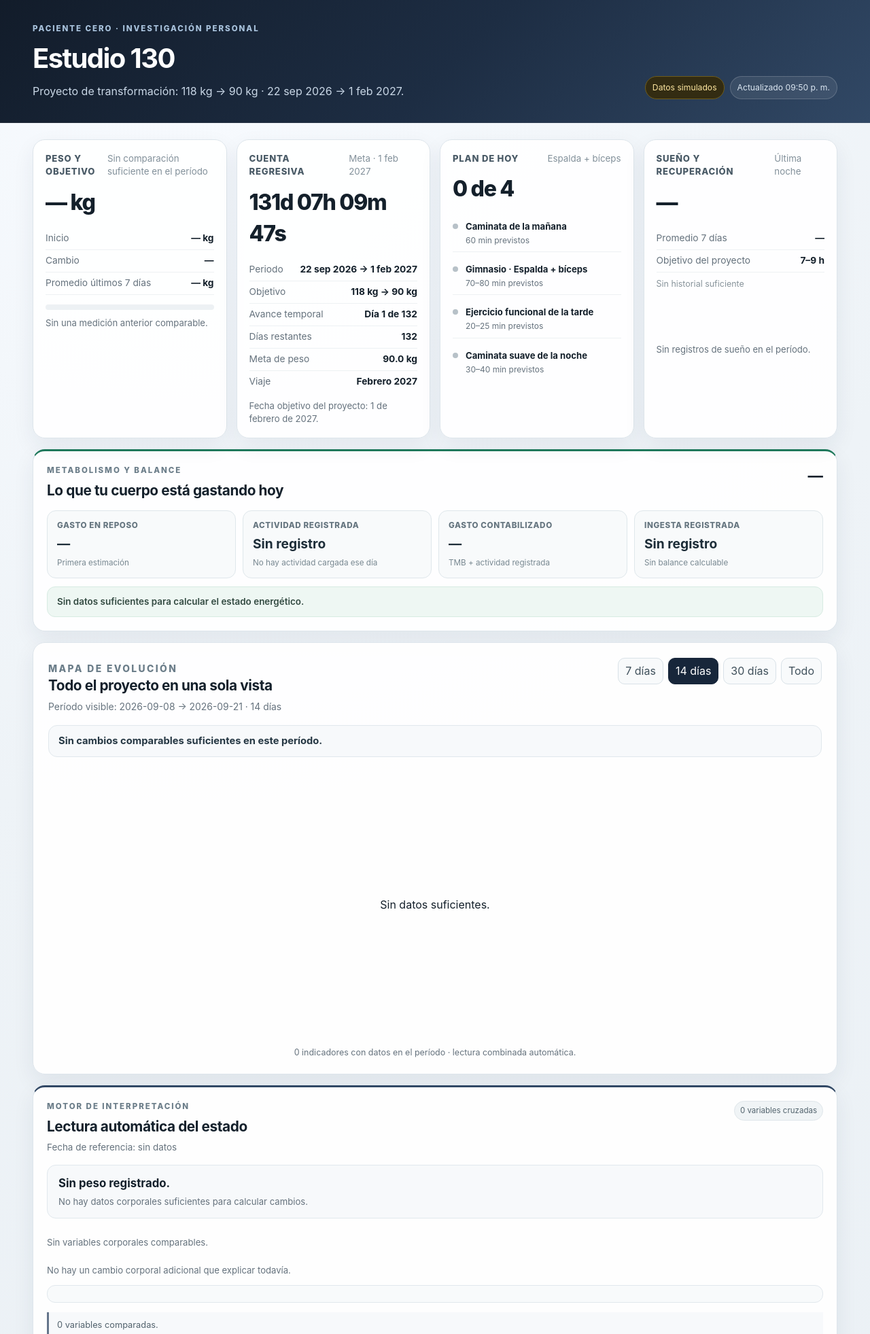
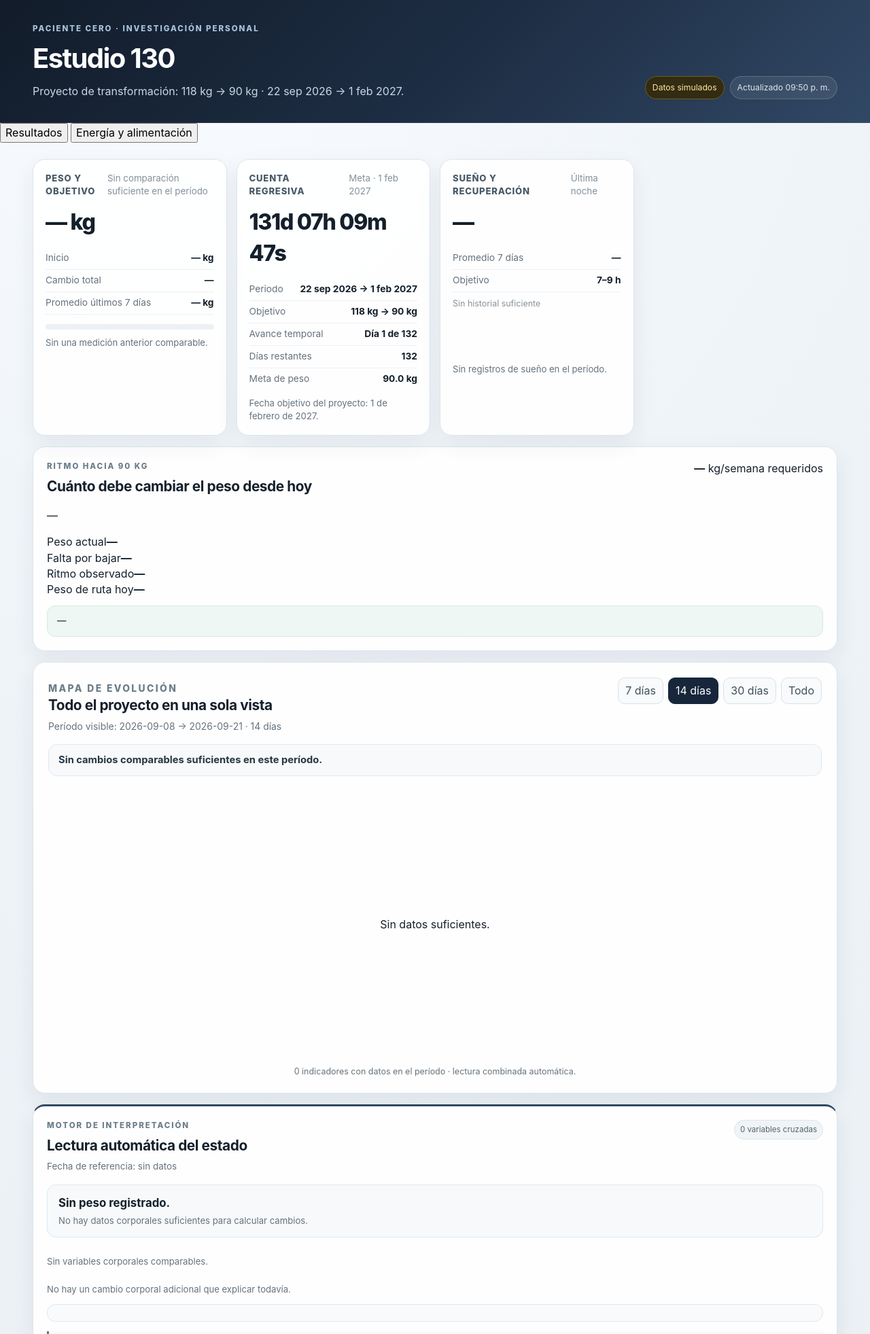
Before and after one commit to spenceralejandro10/proyecto-130-health-tracker, a FastAPI app: page / in a window 1280 px wide. Shown: the top 1963 px of the page at 68% size. Run offline with FastAPI, Linux system fonts and the light colour scheme; data that the repository does not hold is empty.

Commit message:
ui: split results from energy and nutrition

```diff
--- a/app/templates/index.html
+++ b/app/templates/index.html
@@ -4,7 +4,7 @@
   <meta charset="utf-8">
   <meta name="viewport" content="width=device-width,initial-scale=1">
   <title>Estudio 130</title>
-  <link rel="stylesheet" href="/static/styles.css?v=20260922-3">
+  <link rel="stylesheet" href="/static/styles.css?v=20260922-4">
 </head>
 <body>
   <header class="hero">
@@ -21,13 +21,19 @@
     </div>
   </header>
 
+  <nav class="workspace-tabs" aria-label="Secciones principales">
+    <button class="workspace-tab active" data-tab="results">Resultados</button>
+    <button class="workspace-tab" data-tab="energy">Energía y alimentación</button>
+  </nav>
+
   <main class="shell">
-    <section class="overview-grid">
+    <div id="tab-results" class="workspace-view active">
+      <section class="overview-grid overview-grid-three">
         <article class="overview-card weight-card">
-        <div class="card-title"><span>Peso y objetivo</span><small id="weightStatus">Cargando…</small></div>
+          <div class="card-title"><span>Peso y objetivo</span><small id="weightStatus">—</small></div>
           <div class="big-number" id="weight">—</div>
           <div class="metric-row"><span>Inicio</span><strong id="weightStart">—</strong></div>
-        <div class="metric-row"><span>Cambio</span><strong id="weightChange">—</strong></div>
+          <div class="metric-row"><span>Cambio total</span><strong id="weightChange">—</strong></div>
           <div class="metric-row"><span>Promedio últimos 7 días</span><strong id="weightAvg">—</strong></div>
           <div class="progress"><i id="weightProgress"></i></div>
           <p class="plain-note" id="weightExplanation"></p>
@@ -41,57 +47,40 @@
           <div class="metric-row"><span>Avance temporal</span><strong id="day">—</strong></div>
           <div class="metric-row"><span>Días restantes</span><strong id="remaining">—</strong></div>
           <div class="metric-row"><span>Meta de peso</span><strong id="goalWeight">—</strong></div>
-        <div class="metric-row"><span>Viaje</span><strong id="trip">Febrero 2027</strong></div>
-        <p class="plain-note" id="tripNote">Fecha exacta del vuelo pendiente.</p>
-      </article>
-
-      <article class="overview-card">
-        <div class="card-title"><span>Plan de hoy</span><small id="todayTraining">—</small></div>
-        <div class="big-number" id="todayCompletion">—</div>
-        <div id="todayPlan" class="today-plan"></div>
+          <p class="plain-note" id="tripNote">Fecha objetivo: 1 de febrero de 2027.</p>
+          <span id="trip" hidden>Febrero 2027</span>
         </article>
 
         <article class="overview-card">
           <div class="card-title"><span>Sueño y recuperación</span><small>Última noche</small></div>
           <div class="big-number" id="sleep">—</div>
           <div class="metric-row"><span>Promedio 7 días</span><strong id="sleepAvg">—</strong></div>
-        <div class="metric-row"><span>Objetivo del proyecto</span><strong>7–9 h</strong></div>
+          <div class="metric-row"><span>Objetivo</span><strong>7–9 h</strong></div>
           <div id="sleepMiniChart" class="mini-chart"></div>
           <p class="plain-note" id="sleepInterpretation">—</p>
         </article>
       </section>
 
-    <section class="panel energy-panel">
-      <div class="panel-head">
+      <section class="panel goal-pace-panel">
+        <div class="panel-head goal-pace-head">
           <div>
-          <p class="kicker dark">METABOLISMO Y BALANCE</p>
-          <h2>Lo que tu cuerpo está gastando hoy</h2>
+            <p class="kicker dark">RITMO HACIA 90 KG</p>
+            <h2>Cuánto debe cambiar el peso desde hoy</h2>
+            <p id="goalPaceSentence">—</p>
           </div>
-        <strong id="restingEnergy">—</strong>
-      </div>
-      <div class="energy-grid">
-        <div class="energy-item">
-          <span>Gasto en reposo</span>
-          <strong id="restingEnergyValue">—</strong>
-          <small id="restingEnergyChange">—</small>
-        </div>
-        <div class="energy-item">
-          <span>Actividad registrada</span>
-          <strong id="activityEnergy">—</strong>
-          <small id="activityEnergyMinutes">—</small>
-        </div>
-        <div class="energy-item">
-          <span>Gasto contabilizado</span>
-          <strong id="accountedEnergy">—</strong>
-          <small>TMB + actividad registrada</small>
-        </div>
-        <div class="energy-item">
-          <span>Ingesta registrada</span>
-          <strong id="intakeEnergy">—</strong>
-          <small id="energyBalance">—</small>
+          <div class="goal-pace-number">
+            <strong id="requiredWeeklyLoss">—</strong>
+            <span>kg/semana requeridos</span>
           </div>
         </div>
-      <p class="energy-summary" id="energySummary">—</p>
+        <div class="goal-pace-grid">
+          <div><span>Peso actual</span><strong id="paceCurrentWeight">—</strong></div>
+          <div><span>Falta por bajar</span><strong id="paceRemainingWeight">—</strong></div>
+          <div><span>Ritmo observado</span><strong id="paceActualWeekly">—</strong></div>
+          <div><span>Peso de ruta hoy</span><strong id="paceTargetToday">—</strong></div>
+        </div>
+        <div id="goalPaceChart" class="goal-pace-chart"></div>
+        <p id="goalPaceStatus" class="energy-summary">—</p>
       </section>
 
       <section class="panel research-map">
@@ -110,7 +99,7 @@
         </div>
         <div id="researchSummary" class="research-summary"></div>
         <div id="projectLegend" class="legend"></div>
-      <div id="projectChart" class="project-chart"><span>Cargando…</span></div>
+        <div id="projectChart" class="project-chart"><span>—</span></div>
         <p class="chart-note" id="chartFocusNote">—</p>
       </section>
 
@@ -124,7 +113,7 @@
           <span id="analysisConfidence" class="status-pill">— variables cruzadas</span>
         </div>
         <div class="analysis-lead">
-        <strong id="analysisHeadline">Esperando datos comparables…</strong>
+          <strong id="analysisHeadline">—</strong>
           <p id="analysisSummary" class="plain-note"></p>
         </div>
         <div id="analysisObservations" class="analysis-observations"></div>
@@ -137,22 +126,10 @@
         </details>
       </section>
 
-    <section class="panel">
-      <div class="panel-head">
-        <div>
-          <p class="kicker dark">ACTIVIDAD</p>
-          <h2>Qué hiciste realmente</h2>
-        </div>
-        <strong id="activityTotal">—</strong>
-      </div>
-      <div id="activityTimeline" class="activity-timeline"></div>
-      <div id="activityMiniChart" class="wide-mini-chart"></div>
-    </section>
-
       <section class="section-title">
         <div>
           <p class="kicker dark">COMPOSICIÓN CORPORAL</p>
-        <h2>Cada indicador con inicio, cambio y tendencia</h2>
+          <h2>Qué subió y qué bajó</h2>
         </div>
         <p id="compositionPeriodNote">—</p>
       </section>
@@ -203,10 +180,96 @@
         <article class="panel">
           <div class="panel-head"><h2>Próximo recordatorio</h2><span id="nextReminderTime" class="status-pill">—</span></div>
           <div id="nextReminder" class="reminder-big">—</div>
-        <p class="plain-note">Los recordatorios del cliente de escritorio podrán marcarse como hecho, posponerse o descartarse sin alterar tus mediciones.</p>
         </article>
       </section>
+    </div>
+
+    <div id="tab-energy" class="workspace-view" hidden>
+      <section class="panel energy-panel">
+        <div class="panel-head">
+          <div>
+            <p class="kicker dark">GASTO DEL DÍA</p>
+            <h2>Energía y alimentación</h2>
+          </div>
+          <strong id="restingEnergy">—</strong>
+        </div>
+        <div class="energy-grid">
+          <div class="energy-item">
+            <span>Gasto en reposo</span>
+            <strong id="restingEnergyValue">—</strong>
+            <small id="restingEnergyChange">—</small>
+          </div>
+          <div class="energy-item">
+            <span>Ejercicio registrado</span>
+            <strong id="activityEnergy">—</strong>
+            <small id="activityEnergyMinutes">—</small>
+          </div>
+          <div class="energy-item">
+            <span>Gasto contabilizado</span>
+            <strong id="accountedEnergy">—</strong>
+            <small>Reposo + ejercicio registrado</small>
+          </div>
+          <div class="energy-item">
+            <span>Calorías ingeridas</span>
+            <strong id="intakeEnergy">—</strong>
+            <small id="energyBalance">—</small>
+          </div>
+        </div>
+        <p class="energy-summary" id="energySummary">—</p>
+      </section>
+
+      <section class="panel">
+        <div class="panel-head">
+          <div>
+            <p class="kicker dark">HISTORIAL ENERGÉTICO</p>
+            <h2>Calorías por día</h2>
+          </div>
+          <span id="energyHistoryRange" class="status-pill">14 días</span>
+        </div>
+        <div id="energyChart" class="energy-history-chart"></div>
+        <p id="energyHistorySummary" class="plain-note">—</p>
+      </section>
+
+      <section class="two-col energy-entry-grid">
+        <article class="panel">
+          <div class="panel-head">
+            <div>
+              <p class="kicker dark">ALIMENTACIÓN</p>
+              <h2>Registrar el día</h2>
+            </div>
+          </div>
+          <form id="nutritionForm" class="nutrition-form">
+            <label>Fecha<input id="nutritionDate" type="date" required></label>
+            <label>Calorías ingeridas<input id="nutritionCalories" type="number" min="0" step="1" placeholder="Ej. 1800"></label>
+            <label>Proteína (g)<input id="nutritionProtein" type="number" min="0" step="1" placeholder="Opcional"></label>
+            <label>Carbohidratos (g)<input id="nutritionCarbs" type="number" min="0" step="1" placeholder="Opcional"></label>
+            <label>Grasa (g)<input id="nutritionFat" type="number" min="0" step="1" placeholder="Opcional"></label>
+            <button type="submit" class="primary-btn">Guardar día</button>
+          </form>
+          <p id="nutritionStatus" class="plain-note"></p>
+        </article>
+
+        <article class="panel">
+          <div class="card-title"><span>Plan de hoy</span><small id="todayTraining">—</small></div>
+          <div class="big-number" id="todayCompletion">—</div>
+          <div id="todayPlan" class="today-plan"></div>
+        </article>
+      </section>
+
+      <section class="panel">
+        <div class="panel-head">
+          <div>
+            <p class="kicker dark">ACTIVIDAD</p>
+            <h2>Qué hiciste realmente</h2>
+          </div>
+          <strong id="activityTotal">—</strong>
+        </div>
+        <div id="activityTimeline" class="activity-timeline"></div>
+        <div id="activityMiniChart" class="wide-mini-chart"></div>
+      </section>
+    </div>
   </main>
-  <script src="/static/app.js?v=20260922-3"></script>
+
+  <script src="/static/app.js?v=20260922-4"></script>
 </body>
 </html>
```
Lines whose indentation alone changed are shown as unchanged.
